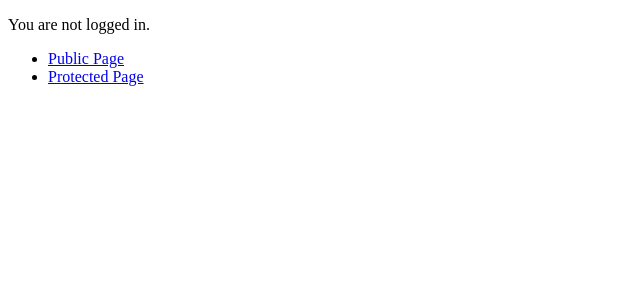
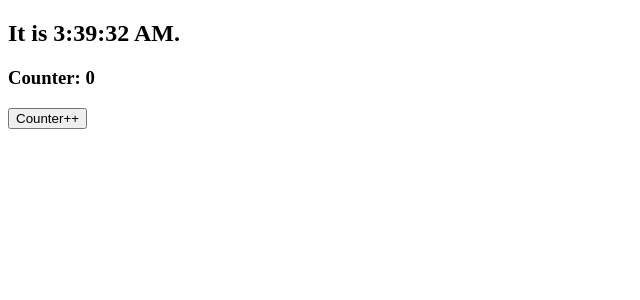
Before and after one commit to arch119/redux_base, a React app: page / in a window 1280 px wide. Shown: the top 300 px of the page, without its empty margins (0-640 px from the left). Built offline with nearby package versions, Linux system fonts and the light colour scheme; the HTML template or start-up script is replaced by a standard one.

Commit message:
JSX tutorial added

```diff
--- /dev/null
+++ b/src/tutorial/jsx/components/clock.js
@@ -0,0 +1,57 @@
+import React from 'react'
+
+const Counter = ({counter, onClick}) => {
+    return (
+        <div>
+            <h3> Counter: {counter} </h3>
+            {   counter <10 &&
+                <button onClick={()=>onClick()}> Counter++ </button>
+            }
+        </div>
+    )
+}
+
+export default class Clock extends React.Component{
+
+    constructor(props){
+        super(props)
+        this.state = {
+            date: new Date(),
+            counter: 0
+        }
+    }
+    componentDidMount(){
+        this.timerId = setInterval(()=>this.tick(), 1000)
+    }
+
+    componentWillUnmount(){
+        clearInterval(this.timerId)
+    }
+
+    tick(){
+        this.setState(function(prevState,props){
+            return {
+                date: new Date(),
+                counter: prevState.counter
+            }
+        })
+    }
+
+    incCounter = () => {
+        this.setState(function(prevState, props){
+            return {
+                date: prevState.date,
+                counter: prevState.counter + 1
+            }
+        })
+    }
+
+    render(){
+        return (
+            <div>
+                <h2> It is {this.state.date.toLocaleTimeString()}. </h2>
+                <Counter counter={this.state.counter} onClick={this.incCounter} />
+            </div>
+        )
+    }
+}
--- /dev/null
+++ b/src/tutorial/jsx/index.js
@@ -0,0 +1,38 @@
+import React from 'react'
+import { render } from 'react-dom'
+import Clock from './components/clock'
+
+function rootElement(){
+	var element = document.createElement('div');
+	element.setAttribute('id', 'root');
+	return element;
+}
+document.body.appendChild(rootElement())
+let x = 5
+const incX = ()=>{
+	x=x+1
+	console.log(x)
+	main()
+}
+function Title({x}){
+	return (
+		<div>
+		<h1> Hello World </h1>
+		<MyButton />
+		<input type="text" value={x} readOnly />
+		</div>
+	)
+}
+
+function MyButton(){
+	return (
+		<button onClick={incX}> Click Me! </button>
+	)
+}
+function main(){
+render((
+	<Clock />
+  ), document.getElementById('root'))
+}
+
+main()
--- a/webpack.config.js
+++ b/webpack.config.js
@@ -3,7 +3,7 @@ const HtmlWebpackPlugin = require('html-webpack-plugin');
 const { CheckerPlugin } = require('awesome-typescript-loader')
 
 module.exports = {
-  entry: './src/tutorial/index.js',
+  entry: './src/tutorial/jsx/index.js',
   output: {
     filename: 'bundle.js',
     path: path.resolve(__dirname, 'dist')
```
